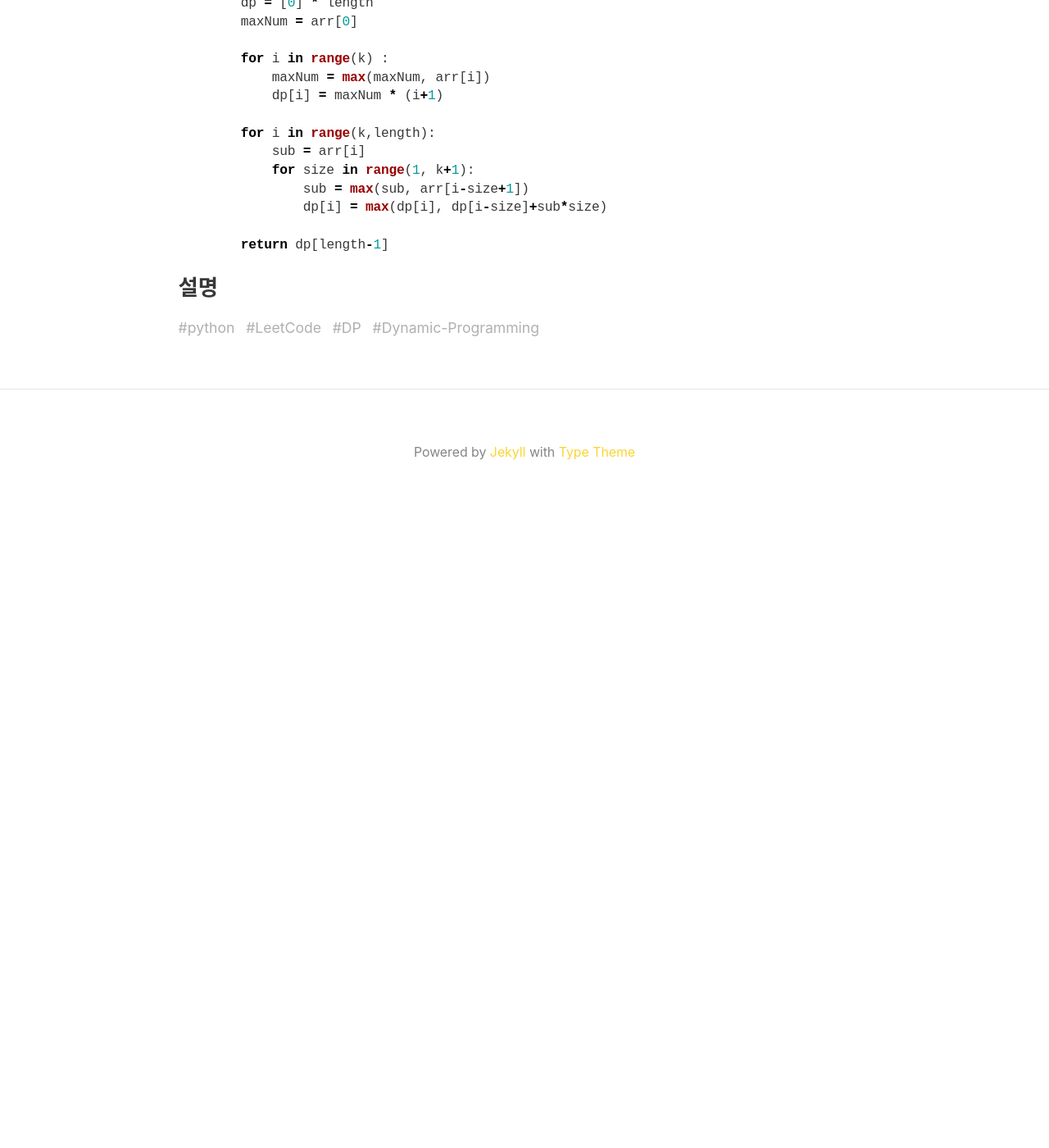
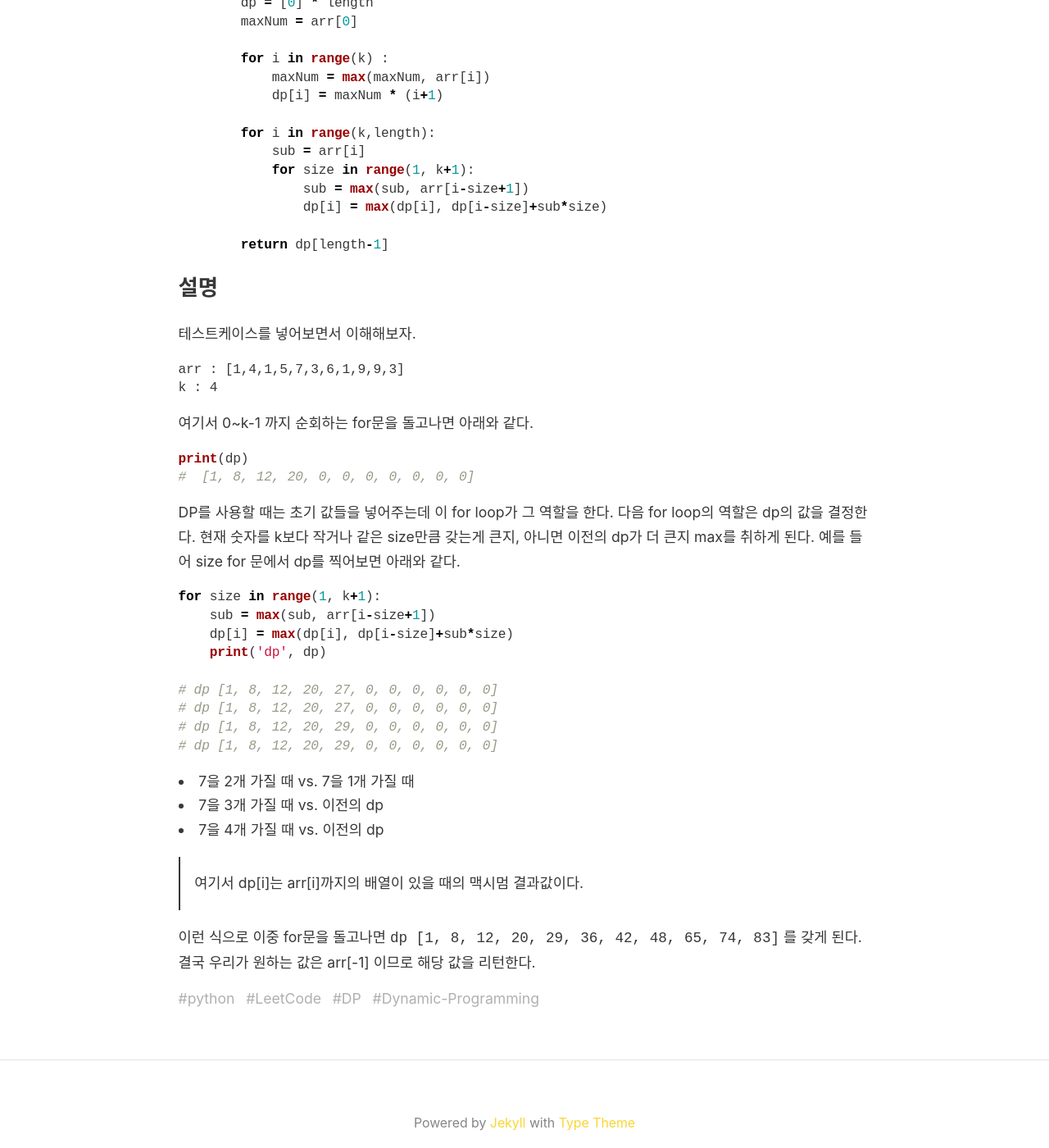
Before and after one commit to sbyeol3/github.io, a Jekyll site: the page built from _posts/2020-12-25-post1.md, in a window 1280 px wide and 1400 px high, scrolled down 1309 px. Shown: the whole window at 82% size. Built offline with Jekyll 4.4.1, drawn with Linux system fonts in a browser that asks for light colours; nearby versions of some CDN libraries; before the commit the page ends 1939 px from its top, so only the background shows below that.

Commit message:
ADD : LeetCode

````diff
--- a/_posts/2020-12-25-post1.md
+++ b/_posts/2020-12-25-post1.md
@@ -56,3 +56,39 @@ class Solution:
 ```
 
 ### 설명
+
+테스트케이스를 넣어보면서 이해해보자.
+```
+arr : [1,4,1,5,7,3,6,1,9,9,3]
+k : 4
+```
+
+여기서 0~k-1 까지 순회하는 for문을 돌고나면 아래와 같다.
+```python
+print(dp)
+#  [1, 8, 12, 20, 0, 0, 0, 0, 0, 0, 0]
+```
+
+DP를 사용할 때는 초기 값들을 넣어주는데 이 for loop가 그 역할을 한다.
+다음 for loop의 역할은 dp의 값을 결정한다. 현재 숫자를 k보다 작거나 같은 size만큼 갖는게 큰지, 아니면 이전의 dp가 더 큰지 max를 취하게 된다. 예를 들어 size for 문에서 dp를 찍어보면 아래와 같다.
+
+```python
+for size in range(1, k+1):
+    sub = max(sub, arr[i-size+1])
+    dp[i] = max(dp[i], dp[i-size]+sub*size)
+    print('dp', dp)
+
+# dp [1, 8, 12, 20, 27, 0, 0, 0, 0, 0, 0]
+# dp [1, 8, 12, 20, 27, 0, 0, 0, 0, 0, 0]
+# dp [1, 8, 12, 20, 29, 0, 0, 0, 0, 0, 0]
+# dp [1, 8, 12, 20, 29, 0, 0, 0, 0, 0, 0]
+```
+
+- 7을 2개 가질 때 vs. 7을 1개 가질 때
+- 7을 3개 가질 때 vs. 이전의 dp
+- 7을 4개 가질 때 vs. 이전의 dp
+
+> 여기서 dp[i]는 arr[i]까지의 배열이 있을 때의 맥시멈 결과값이다.
+
+이런 식으로 이중 for문을 돌고나면 `dp [1, 8, 12, 20, 29, 36, 42, 48, 65, 74, 83]` 를 갖게 된다.
+결국 우리가 원하는 값은 arr[-1] 이므로 해당 값을 리턴한다.
````
